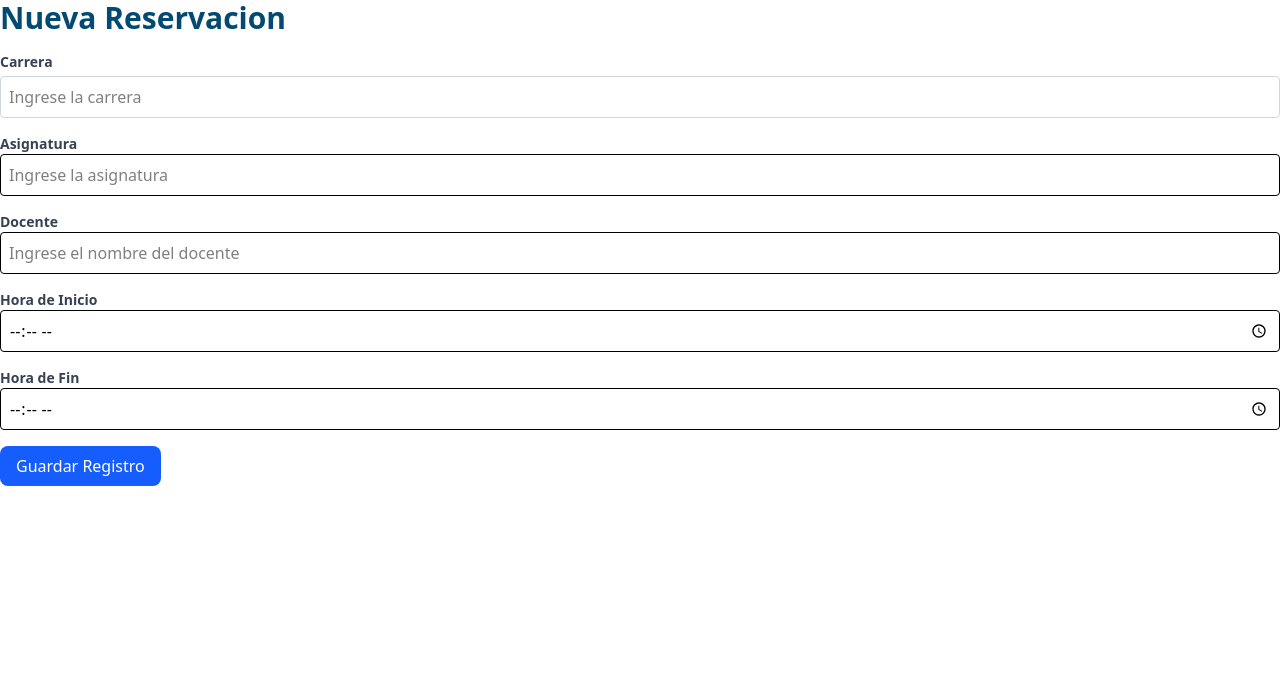
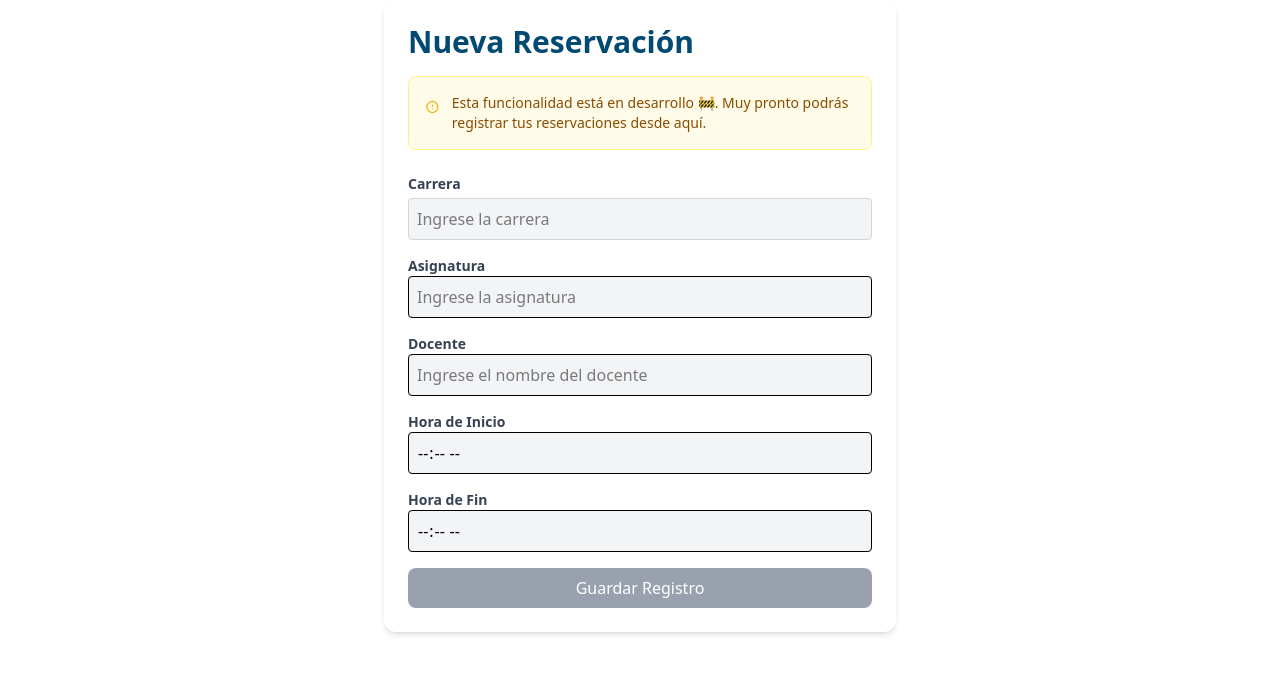
Before and after one commit to Davila99/crud-registrolab, a React (Vite) app: page /registro-lab in a window 1280 px wide. Shown: the top 674 px of the page. Built offline with nearby package versions, Linux system fonts and the light colour scheme.

Commit message:
actualizando

```diff
--- a/src/components/Header.jsx
+++ b/src/components/Header.jsx
@@ -3,13 +3,24 @@ import { Link } from "react-router"
 
 export default function Header() {
   return (
-    <nav className=' py-4 mb-2'>
-        <div className="container mx-auto flex justify-between items-center">
-            <Link to="/" className="text-3xl font-bold">Consulta, Reservaciones de Laboratorios</Link>
-            <div>
-            {/* <Link to="/registro-lab" className="bg-green-600 text-white px-4 py-2 rounded-lg">Nuevo Registro</Link> */}
-            </div>
-        </div>
-    </nav>
+   <nav className="bg-white shadow-md py-4 mb-4">
+  <div className="container mx-auto flex justify-between items-center px-4">
+    {/* Logo / título */}
+    <Link to="/" className="text-2xl md:text-3xl font-extrabold text-green-700 hover:text-green-800 transition-colors">
+      Consulta & Reservaciones de Laboratorios
+    </Link>
+
+    {/* Acciones */}
+    <div className="flex items-center gap-4">
+      <Link
+        to="/registro-lab"
+        className="hidden md:inline-block bg-green-600 hover:bg-green-700 text-white px-4 py-2 rounded-xl shadow-sm transition-all"
+      >
+        Nuevo Registro
+      </Link>
+    </div>
+  </div>
+</nav>
+
   )
 }
--- a/src/components/RegistroLabForm.jsx
+++ b/src/components/RegistroLabForm.jsx
@@ -2,31 +2,87 @@ import React from 'react'
 
 export default function RegistroLabForm() {
   return (
-    <div>
+ <div className="max-w-lg mx-auto bg-white shadow-md rounded-xl p-6">
   <form>
-            <h1 className="text-3xl font-bold text-sky-900 mb-4">Nueva Reservacion </h1>
+    <h1 className="text-3xl font-bold text-sky-900 mb-4">
+      Nueva Reservación
+    </h1>
+
+    {/* Alerta de desarrollo */}
+    <div className="mb-6 p-4 bg-yellow-50 border border-yellow-200 rounded-lg flex items-start gap-3">
+      <svg
+        className="w-6 h-6 text-yellow-500 mt-0.5"
+        fill="none"
+        stroke="currentColor"
+        strokeWidth="2"
+        viewBox="0 0 24 24"
+      >
+        <path
+          strokeLinecap="round"
+          strokeLinejoin="round"
+          d="M12 9v2m0 4h.01M21 12a9 9 0 11-18 0 9 9 0 0118 0z"
+        />
+      </svg>
+      <p className="text-yellow-800 text-sm font-medium">
+        Esta funcionalidad está en desarrollo 🚧. Muy pronto podrás
+        registrar tus reservaciones desde aquí.
+      </p>
+    </div>
+
+    {/* Inputs (deshabilitados por ahora) */}
     <div className="mb-4">
       <label className="block text-sm font-bold text-gray-700">Carrera</label>
-                <input type="text" className="w-full mt-1 p-2 border border-gray-300 rounded" placeholder="Ingrese la carrera" />
+      <input
+        type="text"
+        className="w-full mt-1 p-2 border border-gray-300 rounded bg-gray-100 cursor-not-allowed"
+        placeholder="Ingrese la carrera"
+        disabled
+      />
     </div>
     <div className="mb-4">
       <label className="block text-sm font-bold text-gray-700">Asignatura</label>
-                <input type="text" className="w-full p-2 border rounded" placeholder="Ingrese la asignatura" />
+      <input
+        type="text"
+        className="w-full p-2 border rounded bg-gray-100 cursor-not-allowed"
+        placeholder="Ingrese la asignatura"
+        disabled
+      />
     </div>
     <div className="mb-4">
       <label className="block text-sm font-bold text-gray-700">Docente</label>
-                <input type="text" className="w-full p-2 border rounded" placeholder="Ingrese el nombre del docente" />
+      <input
+        type="text"
+        className="w-full p-2 border rounded bg-gray-100 cursor-not-allowed"
+        placeholder="Ingrese el nombre del docente"
+        disabled
+      />
     </div>
     <div className="mb-4">
       <label className="block text-sm font-bold text-gray-700">Hora de Inicio</label>
-                <input type="time" className="w-full p-2 border rounded" />
+      <input
+        type="time"
+        className="w-full p-2 border rounded bg-gray-100 cursor-not-allowed"
+        disabled
+      />
     </div>
     <div className="mb-4">
       <label className="block text-sm font-bold text-gray-700">Hora de Fin</label>
-                <input type="time" className="w-full p-2 border rounded" />
+      <input
+        type="time"
+        className="w-full p-2 border rounded bg-gray-100 cursor-not-allowed"
+        disabled
+      />
     </div>
-            <button type="submit" className="bg-blue-600 text-white px-4 py-2 rounded-lg">Guardar Registro</button>
+
+    <button
+      type="button"
+      disabled
+      className="w-full bg-gray-400 text-white px-4 py-2 rounded-lg cursor-not-allowed"
+    >
+      Guardar Registro
+    </button>
   </form>
 </div>
+
   )
 }
```
Lines whose indentation alone changed are shown as unchanged.
